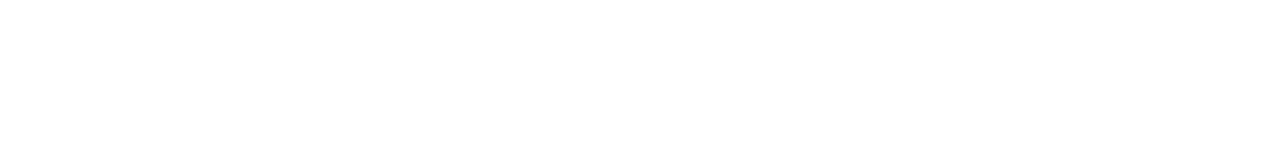
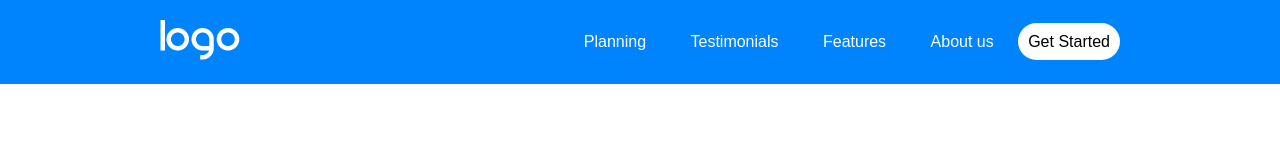
Before and after one commit to alessiopalmieri001/htmlcss-responsive-layout, a plain HTML site: page index.html in a window 1280 px wide. Drawn offline with Linux system fonts and the light colour scheme.

Commit message:
finito header

```diff
--- a/css/style.css
+++ b/css/style.css
@@ -4,14 +4,64 @@
     padding: 0;
     box-sizing: border-box;
 }
+html{
+    font-family: Arial, Helvetica, sans-serif;
+}
 
 /* generale */
 
+.container{
+    max-width: 1000px;
+    margin: 0 auto;
+    padding: 0 20px;
+}
+nav ul li{
+    display: inline-block;
+
+}
+nav ul li a{
+    text-decoration: none;
+    color: white;
+    padding:  20px;
+}
+.bottone{
+    background-color: white;
+    padding: 10px;
+    border-radius: 20px;
+    color:black;
+}
 
 /* header */
+header section{
+   background-color: #0084fd;
+}
+.container .bar-nav{
+    display: flex;
+    justify-content: space-between;
+    align-items: center;
+    padding: 20px 0;
+}
+.bar-nav nav{
+    display: none;
+}
 
 /* main */
 
 /* footer */
 
 /* responsive */
+/* tablet */
+@media screen and (min-width: 768px) {
+
+}
+/* destop */
+@media screen and (min-width: 992px) {
+    .bar-nav nav{
+        display: block;
+    }
+
+
+    .bar-nav .menu{
+        display: none;
+    }
+}
--- a/index.html
+++ b/index.html
@@ -4,7 +4,8 @@
     <meta charset="UTF-8">
     <meta name="viewport" content="width=device-width, initial-scale=1.0">
     <title>Document</title>
-
+    <!-- font awesome -->
+    <link rel="stylesheet" href="https://cdnjs.cloudflare.com/ajax/libs/font-awesome/6.4.2/css/all.min.css" integrity="sha512-z3gLpd7yknf1YoNbCzqRKc4qyor8gaKU1qmn+CShxbuBusANI9QpRohGBreCFkKxLhei6S9CQXFEbbKuqLg0DA==" crossorigin="anonymous" referrerpolicy="no-referrer" />
     <!-- link css -->
     <link rel="stylesheet" href="css/style.css">
 </head>
@@ -12,13 +13,76 @@
     <!-- inizio header -->
     <header>
         <section>
+            <div class="container">
+                <div class="bar-nav">
+                        <div>
+                        <img src="img/logo.png" alt="logo">
+                        </div>
 
+                        <nav>
+                            <ul>
+                                <li>
+                                    <a href="#">
+                                        Planning
+                                    </a>
+                                </li>
+                                <li>
+                                    <a href="#">
+                                        Testimonials
+                                    </a>
+                                </li>
+                                <li>
+                                    <a href="#">
+                                        Features
+                                    </a>
+                                </li>
+                                <li>
+                                    <a href="#">
+                                        About us
+                                    </a>
+                                </li>
+                                <li>
+                                    <a href="#" class="bottone">
+                                        Get Started
+                                    </a>
+                                </li>
+                            </ul>
+                        </nav>
+
+                        <div class="menu ">
+                            <i class="fa-solid fa-bars"></i>
+                        </div>
+                </div>
+            </div>
         </section>
 
     </header>
     <!-- inizio main -->
     <main>
+        <section>
 
+
+        </section>
+        <section>
+
+
+        </section>
+        <section>
+
+
+        </section>
+        <section>
+
+
+        </section>
+        <section>
+
+
+        </section>
+        <section>
+
+
+        </section>
     </main>
     <!-- inizio footer -->
     <footer>
```
